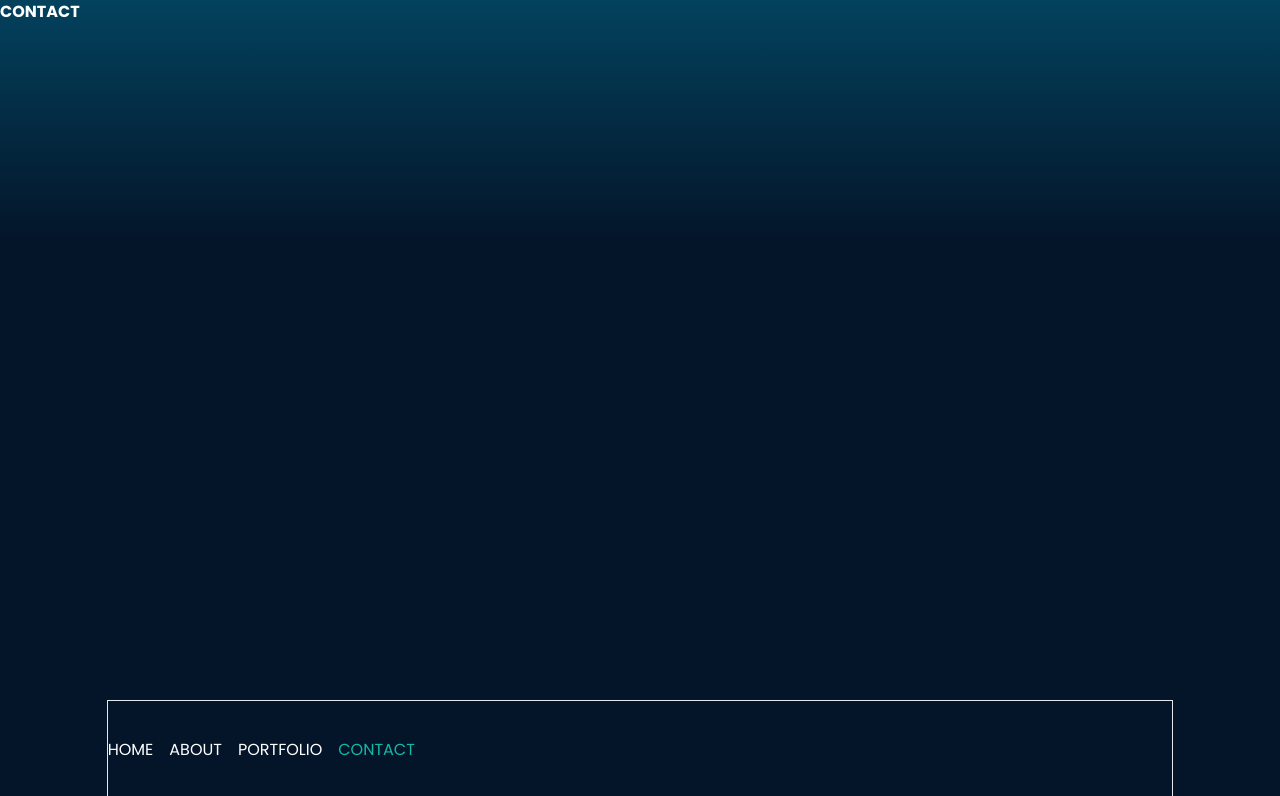
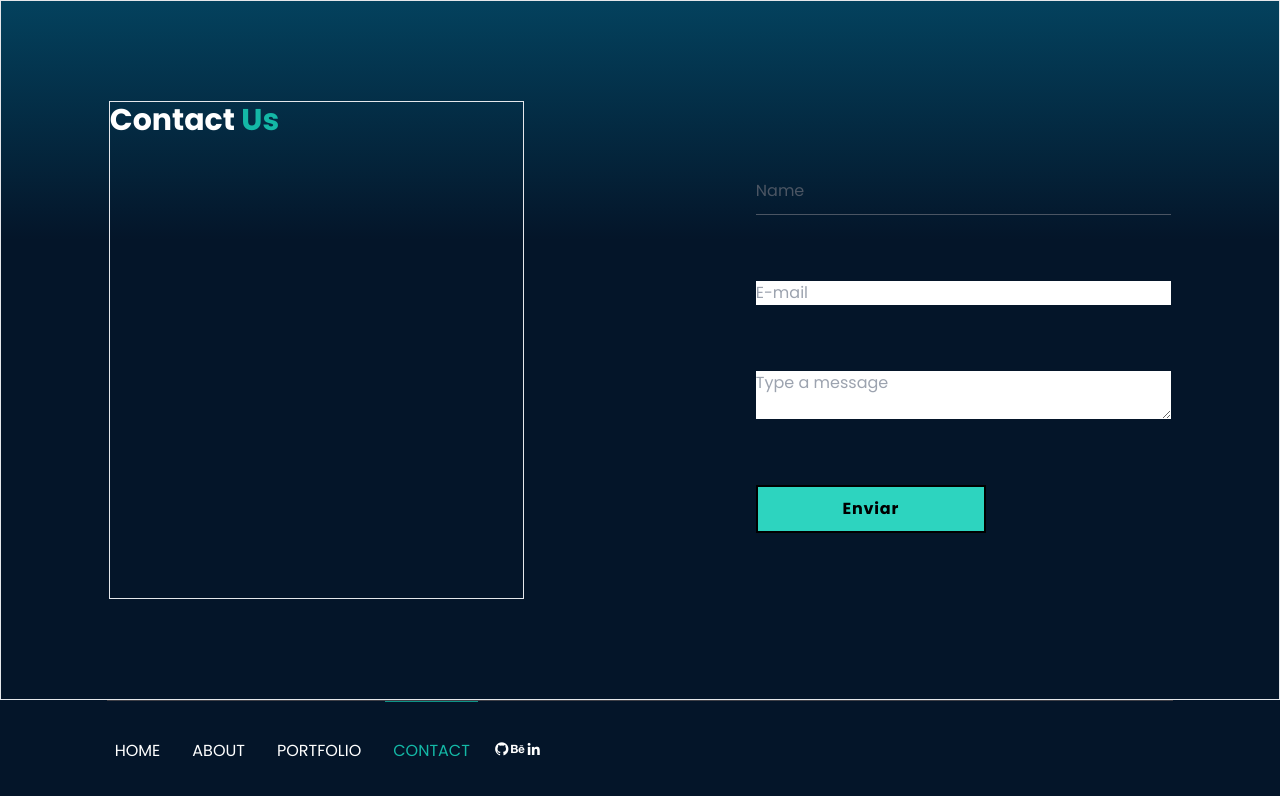
Before and after one commit to kbitsr/portfolio, a React (Vite) app: page /contact in a window 1280 px wide. Shown: the top 796 px of the page. Built offline with nearby package versions, Linux system fonts and the light colour scheme.

Commit message:
16102023

```diff
--- a/src/App.jsx
+++ b/src/App.jsx
@@ -4,6 +4,8 @@ import { Contact } from "./pages/Contact";
 import { Portfolio } from "./pages/Portfolio";
 import { About } from "./pages/About";
 import { Home } from "./pages/Home";
+import { BarChart } from "./components/BarChart";
+import { Profile } from "./pages/Profile";
 
 function App() {
   return (
@@ -11,7 +13,10 @@ function App() {
       <Routes>
         <Route path="/" element={<Layout />}>
           <Route index element={<Home />} />
-          <Route path="about" element={<About />} />
+          <Route path="about" element={<About />} >
+            <Route index element={<Profile/>}/>
+            <Route path="skill" element={<BarChart/>}/>
+          </Route>
           <Route path="portfolio" element={<Portfolio />} />
           <Route path="contact" element={<Contact />} />
           <Route path="*" element={<Navigate replace to="/" />} />
--- a/src/components/BarChart.jsx
+++ b/src/components/BarChart.jsx
@@ -1,4 +1,3 @@
-
 import React from "react";
 import { Bar } from "react-chartjs-2";
 
@@ -12,7 +11,7 @@ import {
   Title,
   Tooltip,
   Legend,
-  Filler
+  Filler,
 } from "chart.js";
 
 ChartJS.register(
@@ -27,18 +26,26 @@ ChartJS.register(
   Filler
 );
 
-const porcentajes = [95,90, 80, 85, 85, 75,75];
-const labels = ["HTML","CSS","JAVASCRIPT", "NODE", "REACT", "MONGO","EXPRESS"];
+const porcentajes = [95, 90, 80, 85, 85, 75, 75];
+const labels = [
+  "HTML",
+  "CSS",
+  "JAVASCRIPT",
+  "NODE",
+  "REACT",
+  "MONGO",
+  "EXPRESS",
+];
 
 export const options = {
   responsive: true,
   plugins: {
     legend: {
-        display:false
+      display: false,
     },
     title: {
-        display: true,
-        text: 'SKILLS',
+      display: false,
+      text: "SKILLS"
     },
   },
 };
@@ -47,24 +54,28 @@ export const options = {
   labels,
   datasets: [
     {
-        data:porcentajes,
-        label: '%',
-        labelPosition:'right',
-        backgroundColor:  [
-          'rgba(228, 85, 45,0.3)',
-          'rgba(45, 83, 229,0.3)',
-          'rgba(247, 205, 3, 0.3)',
-          'rgba(134, 207, 47,0.3)',
-          'rgba(102, 219, 251, 0.3)',
-          'rgba(39, 141, 59, 0.3)',
-          'rgba(201, 203, 207, 0.3)',
+      data: porcentajes,
+      label: "%",
+      labelPosition: "right",
+      backgroundColor: [
+        "rgba(228, 85, 45,0.3)",
+        "rgba(45, 83, 229,0.3)",
+        "rgba(247, 205, 3, 0.3)",
+        "rgba(134, 207, 47,0.3)",
+        "rgba(102, 219, 251, 0.3)",
+        "rgba(39, 141, 59, 0.3)",
+        "rgba(201, 203, 207, 0.3)",
       ],
-        hoverBorderWidth:1,
-        hoverBorderRadius:10,
+      hoverBorderWidth: 1,
+      hoverBorderRadius: 10,
     },
   ],
 };
 
 export function BarChart() {
-    return <Bar options={options} data={data} />;
+  return (
+    <div className="row-start-2 row-span-6 col-span-10 col-start-2 flex justify-center">
+      <Bar options={options} data={data} />
+    </div>
+  );
 }
--- a/src/index.css
+++ b/src/index.css
@@ -5,6 +5,12 @@
 @layer base{
   h1,h2,h3,h4,h5,h6{
     @apply font-bold
+  }
+  h2{
+    @apply text-3xl
+  }
+  h2>span{
+    @apply text-teal-500
   }
 }
 
@@ -38,6 +44,7 @@
 }
 
 
+
 .active{
-  @apply text-teal-500
+    @apply text-teal-500 border-t border-teal-600 transition duration-150
 }
--- a/src/pages/About.jsx
+++ b/src/pages/About.jsx
@@ -1,86 +1,10 @@
 import React from "react";
-import { NavLink } from "react-router-dom";
+import { Outlet } from "react-router-dom";
 
 export const About = () => {
   return (
-    <section className="animate__animated animate__slideInRight animate__faster">
-
-      <div
-        className="
-
-    row-start-1
-    row-span-2
-    col-span-full
-    col-start-1
-    lg:row-start-2
-    lg:col-start-2
-    lg:row-span-5
-    lg:col-span-6
-    bg-profile
-    bg-cover
-    bg-center
-    lg:rounded-xl
-    relative
-    group
-    ">
-      <p className="
-      hidden
-      absolute
-      rounded-xl
-      inset-0
-      group-hover:-translate-x-4
-      transition
-      group-hover:-translate-y-4
-      group-hover:bg-teal-600
-      bg-teal-600/25
-      group-hover:-z-10
-      lg:block
-      "></p>
-    </div>
-
-    <div
-        className="
-    border-red-400
-    row-start-3
-    row-span-3
-    col-start-1
-    col-span-full
-    lg:row-start-2
-    lg:col-start-8
-    lg:row-span-5
-    lg:col-span-4
-    flex
-    flex-col
-    justify-between
-    ml-6
-    border
-    font-light
-    ">
-        <h2>About <span className="text-teal-300">me</span></h2>
-
-        <p className="text-sm">
-          Lorem ipsum dolor sit amet consectetur adipisicing elit. Aperiam,
-          voluptatum quibusdam illum distinctio ea exercitationem natus itaque
-          eius aliquam soluta aliquid voluptatem vitae assumenda at unde
-          laborum. Magni, ipsam officiis.
-        </p>
-        <div className=" text-sm">
-          <p><i class='bx bxs-map'></i> Quito / Ecuador</p>
-          <p><i class='bx bxs-envelope' ></i> richard666cr@gmail.com</p>
-          <p><i class='bx bxs-phone' ></i> +593 998 765 322</p>
-        </div>
-        <a className="btn self-center"><i class='bx bxs-file-blank'></i>DOWNLOAD CV</a>
-      </div>
-      <NavLink className="
-      col-start-2
-      col-span-2
-      row-start-6
-      lg:row-span-1
-      lg:row-start-7
-      lg:col-start-7
-      lg:col-span-1
-      text-center
-      self-center"><i class='bx bxs-chevron-up-circle animate-lights text-4xl'></i></NavLink>
+    <section className="animate__animated animate__slideInRight animate__faster border">
+      <Outlet />
     </section>
   );
 };
--- a/src/pages/Contact.jsx
+++ b/src/pages/Contact.jsx
@@ -1,7 +1,47 @@
-import React from 'react'
+import React from "react";
 
 export const Contact = () => {
   return (
-    <h3 className=''>CONTACT</h3>
-  )
-}
+    <section className="border gap-x-4">
+      <div
+        className="
+        row-start-2
+      col-start-2
+      col-span-4
+      row-span-5
+      border"
+      >
+        <h2>
+          Contact <span className="text-teal-500">Us</span>
+        </h2>
+      </div>
+
+      <form className="row-start-2
+      col-start-8
+      col-span-4
+      row-span-5
+      flex flex-col
+      justify-evenly">
+        <input
+          type="text"
+          placeholder="Name"
+          className=" transition
+          bg-transparent
+          focus:outline-none
+          text-teal-400
+          outline-none
+          border-b-[1px]
+          border-gray-600
+          focus:border-teal-400
+          h-12
+          placeholder:text-gray-600
+          active:border-s-teal-500
+          "
+        />
+        <input type="email" placeholder="E-mail" />
+        <textarea name="msg" placeholder="Type a message"></textarea>
+        <input type="submit" value="Enviar" className="btn " />
+      </form>
+    </section>
+  );
+};
--- a/src/pages/Home.jsx
+++ b/src/pages/Home.jsx
@@ -3,7 +3,7 @@ import { Link } from "react-router-dom";
 
 export const Home = () => {
   return (
-    <section className="animate__animated animate__slideInLeft animate__faster">
+    <section className=" animate__animated animate__slideInLeft animate__faster">
       <h1
         className="
       row-start-3
@@ -37,7 +37,7 @@ export const Home = () => {
         WEB DESIGN & DEVELOPMENT
       </h2>
       <h3
-        className="hello
+        className="
       row-start-1
       row-span-2
       col-span-full
@@ -52,10 +52,8 @@ export const Home = () => {
       lg:row-span-4
       lg:text-[280px]
       lg:tracking-[2rem]
-      animate-lights
-      delay-1000
       ">
-        He<span className="animate-lights">llo</span>
+        He<span className="llo">llo</span>
       </h3>
 
       <Link className="btn
--- a/src/pages/Layout.jsx
+++ b/src/pages/Layout.jsx
@@ -1,6 +1,5 @@
 import React from "react";
 import { NavLink, Outlet } from "react-router-dom";
-
 
 export const Layout = () => {
   return (
@@ -13,17 +12,34 @@ export const Layout = () => {
     items-center
     row-start-7
     col-span-full
-    lg:text-center border
+    lg:text-center
     lg:row-start-8
     lg:row-span-1
     lg:col-start-2
     lg:col-end-12
+    lg:border-t-[1px]
+    lg:border-zinc-700
     "
       >
-        <NavLink to="/">HOME</NavLink>
-        <NavLink to="about">ABOUT</NavLink>
-        <NavLink to="portfolio">PORTFOLIO</NavLink>
-        <NavLink to="contact">CONTACT</NavLink>
+        <NavLink to="/" className="h-full flex items-center ">
+          <span className="mx-2">HOME</span>
+        </NavLink>
+        <NavLink to="/about" className=" h-full flex items-center">
+          <span className="mx-2">ABOUT</span>
+        </NavLink>
+        <NavLink to="/portfolio" className="h-full flex items-center">
+          <span className="mx-2">PORTFOLIO</span>
+        </NavLink>
+        <NavLink to="/contact" className=" h-full flex items-center">
+          <span className="mx-2">CONTACT</span>
+        </NavLink>
+
+        <div className=" justify-self-center">
+        <a href=""><i class='bx bxl-github'></i></a>
+        <a href=""><i class='bx bxl-behance'></i></a>
+        <a href=""><i class='bx bxl-linkedin'></i></a>
+
+        </div>
       </nav>
     </>
   );
--- a/src/pages/Portfolio.jsx
+++ b/src/pages/Portfolio.jsx
@@ -4,8 +4,8 @@ import { BarChart } from '../components/BarChart'
 
 export const Portfolio = () => {
   return (
-    <section className='col-start-2 col-span-10 border'>
-      <BarChart/>
-    </section>
+    <>
+    <h2>Porftolio</h2>
+    </>
   )
 }
--- /dev/null
+++ b/src/pages/Profile.jsx
@@ -0,0 +1,85 @@
+import React from 'react'
+import { NavLink } from 'react-router-dom'
+
+export const Profile = () => {
+  return (
+    <>
+        <div
+        className="
+
+    row-start-1
+    row-span-2
+    col-span-full
+    col-start-1
+    lg:row-start-2
+    lg:col-start-2
+    lg:row-span-5
+    lg:col-span-6
+    bg-profile
+    bg-cover
+    bg-center
+    lg:rounded-xl
+    relative
+    group
+    ">
+      <p className="
+      hidden
+      absolute
+      rounded-xl
+      inset-0
+      group-hover:-translate-x-4
+      transition
+      group-hover:-translate-y-4
+      group-hover:bg-teal-600
+      bg-teal-600/25
+      group-hover:-z-10
+      lg:block
+      "></p>
+    </div>
+
+    <div
+        className="
+    border-red-400
+    row-start-3
+    row-span-3
+    col-start-1
+    col-span-full
+    lg:row-start-2
+    lg:col-start-8
+    lg:row-span-5
+    lg:col-span-4
+    flex
+    flex-col
+    justify-between
+    ml-6
+    border
+    font-light
+    ">
+        <h2>About <span>me</span></h2>
+
+        <p className="">
+          Lorem ipsum dolor sit amet consectetur adipisicing elit. Aperiam,
+          voluptatum quibusdam illum distinctio ea exercitationem natus itaque
+          eius aliquam soluta aliquid voluptatem vitae assumenda at unde
+          laborum. Magni, ipsam officiis.
+        </p>
+        <div className="space-y-2 text-center">
+          <p><i class='bx bxs-map'></i> Quito / Ecuador</p>
+          <p><i class='bx bxs-envelope' ></i> richard666cr@gmail.com</p>
+          <p><i class='bx bxs-phone' ></i> +593 998 765 322</p>
+        </div>
+        <a className="btn self-center"><i class='bx bxs-file-blank'></i>DOWNLOAD CV</a>
+      </div>
+
+      <NavLink className="
+      col-start-2
+      col-span-2
+      row-start-6
+      lg:row-span-1
+      lg:row-start-7
+      lg:col-start-6
+      text-center
+      self-center" to="/about/skill"><i class='bx bxs-chevron-up-circle  animate-bounce text-4xl'></i></NavLink>
+      </>
+  )
+}
```
Lines whose indentation alone changed are shown as unchanged.
